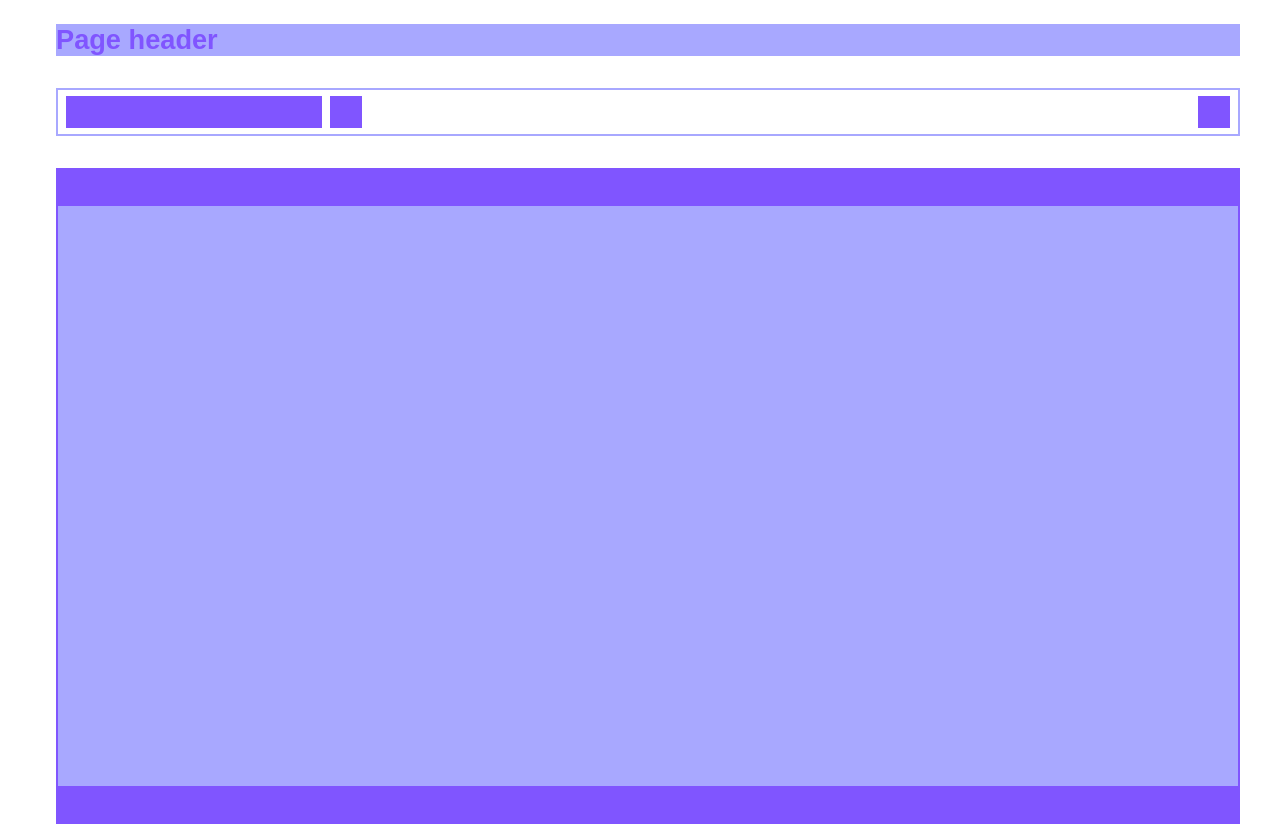
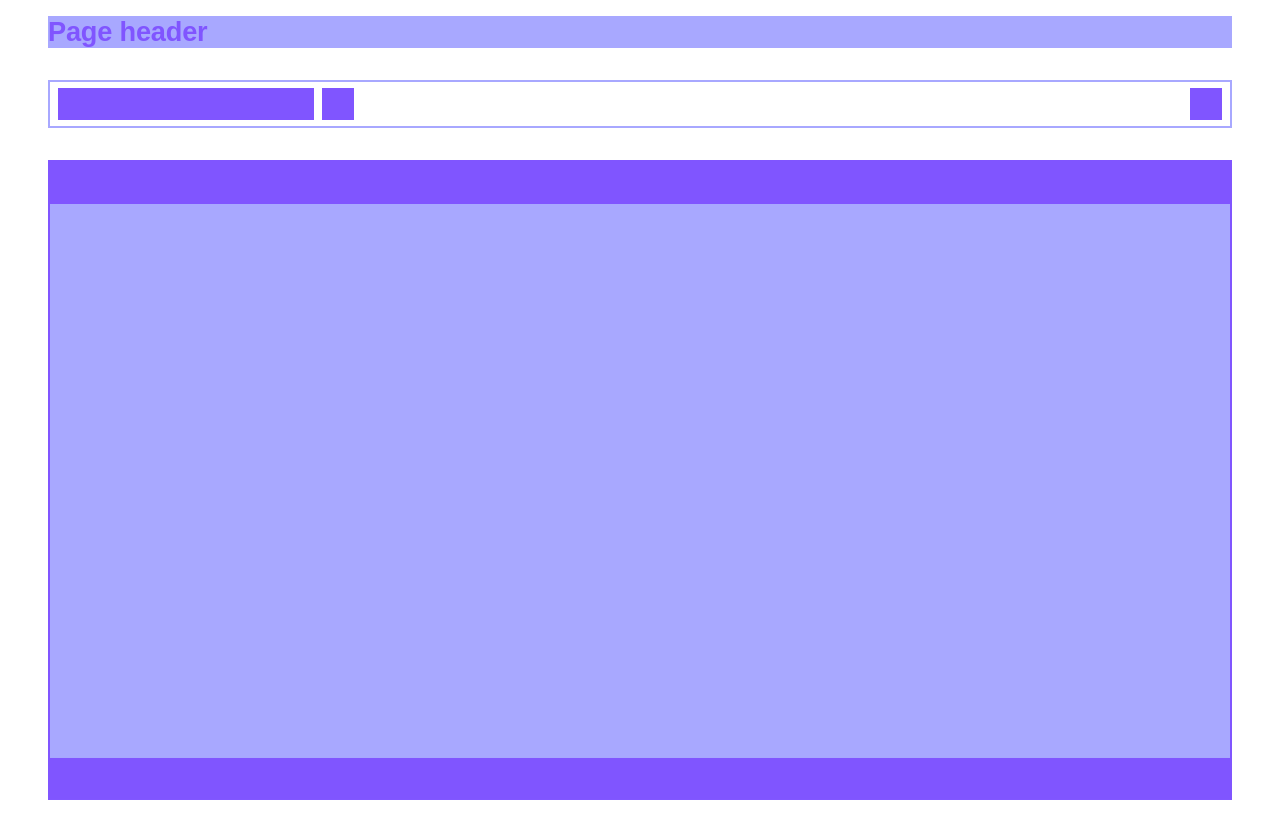
Before and after one commit to alexistav/admin-panel-makeup, a plain HTML site: page index.html in a window 1280 px wide. After the commit the page ends 800 px from the top, so only its background shows below. Drawn offline with Linux system fonts and the light colour scheme.

Commit message:
26/01/2022

```diff
--- a/style.css
+++ b/style.css
@@ -1,7 +1,10 @@
 html,
 body {
+  height: 100%;
   width: 100%;
-  height: 100%;
+  margin: 0;
+  overflow: hidden;
+
 }
 :root {
   --color-1: #a8a8ff;
@@ -12,7 +15,7 @@ body {
   flex-direction: column;
   padding: 1rem 3rem 0rem;
   margin: 0 auto;
-  height: 100%;
+  height: 100vh;
 }
 .page-header {
   height: 2rem;
@@ -25,6 +28,8 @@ body {
   font-size: 1.7rem;
   font-family: "Ubuntu", sans-serif;
   font-weight: bold;
+  line-height: 2rem;
+  letter-spacing: -0.2px;
 }
 .filter-row {
   height: 3rem;
@@ -68,7 +73,7 @@ body {
 .table__header {
   flex: 0 0 3;
   background-color: var(--color-2);
-  height: 2.5rem;
+  height: 3rem;
 }
 .table__body {
   font-size: 2rem;
@@ -82,5 +87,7 @@ body {
 .table__footer {
   flex: 0 0 3;
   background-color: var(--color-2);
-  height: 2.5rem;
+  height: 3rem;
+  position: sticky;
+  bottom: 0px;
 }
```
Also changed, not shown: index.html (+1 -2 lines), README.md.
